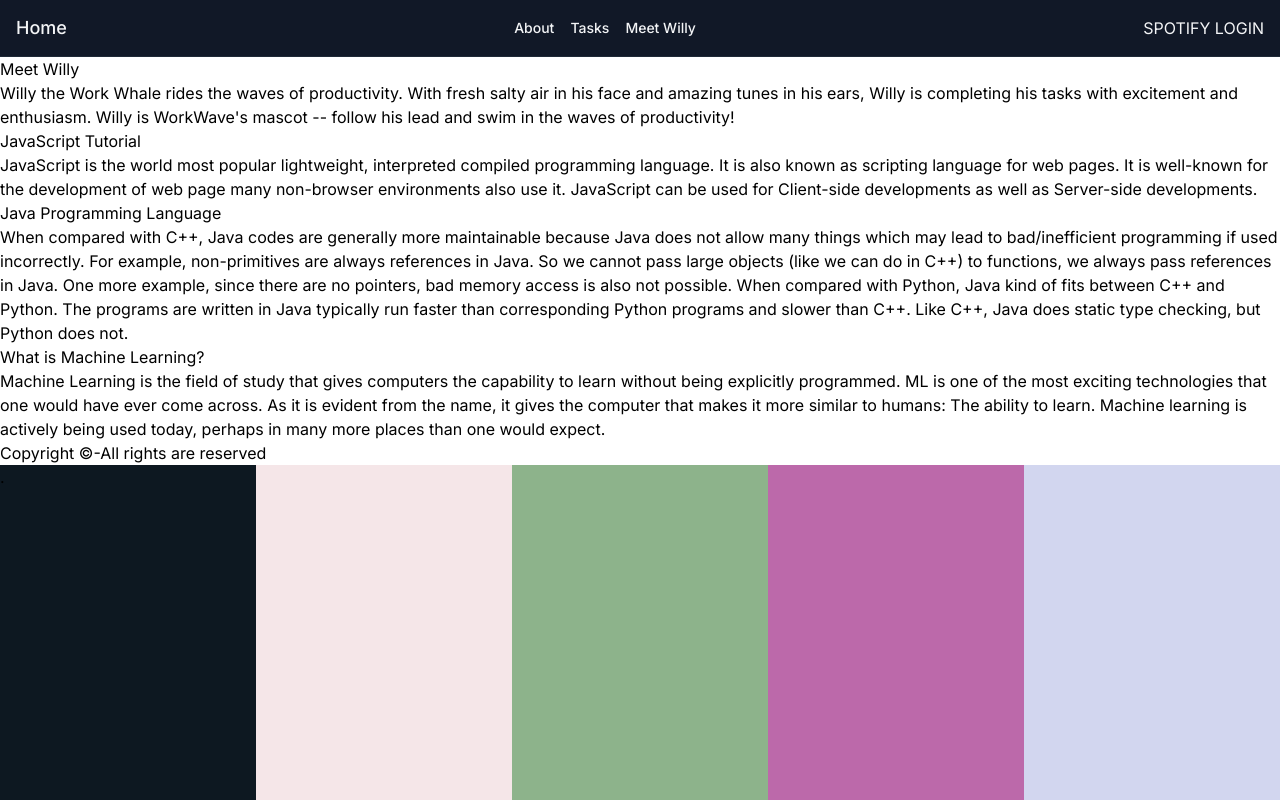
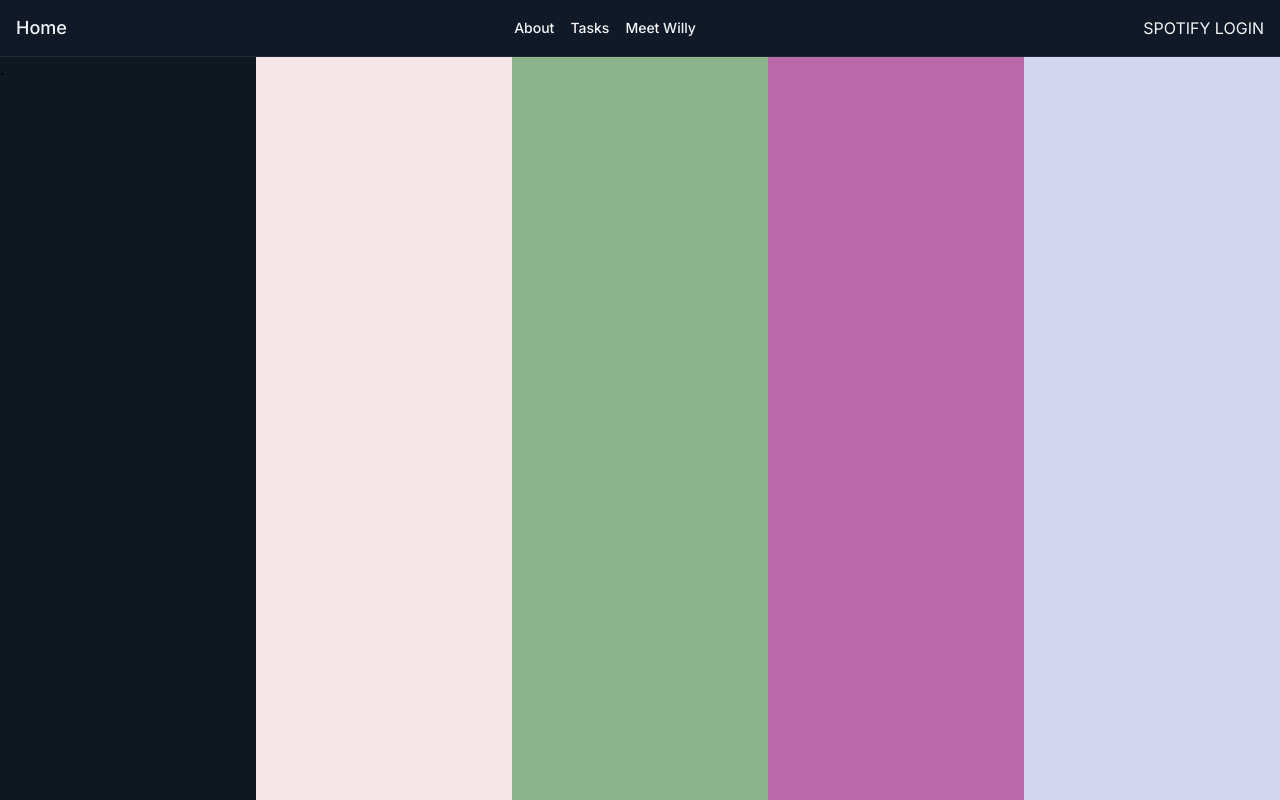
Before and after one commit to juliettepark/work-wave, a Next.js app: page / in a window 1280 px wide. Shown: the top 800 px of the page. Built offline with nearby package versions, Linux system fonts and the light colour scheme.

Commit message:
home button to willy

```diff
--- a/app/page.js
+++ b/app/page.js
@@ -5,8 +5,6 @@ export default function Home() {
   return (
     <div>
       <Navbar/>
-      {/* <Willy/> */}
-      <Willy/>
     <div className='grid grid-cols-5'>
       <div className='bg-spotify-black h-screen'>.</div>
       <div className='bg-spotify-pink'></div>
```
